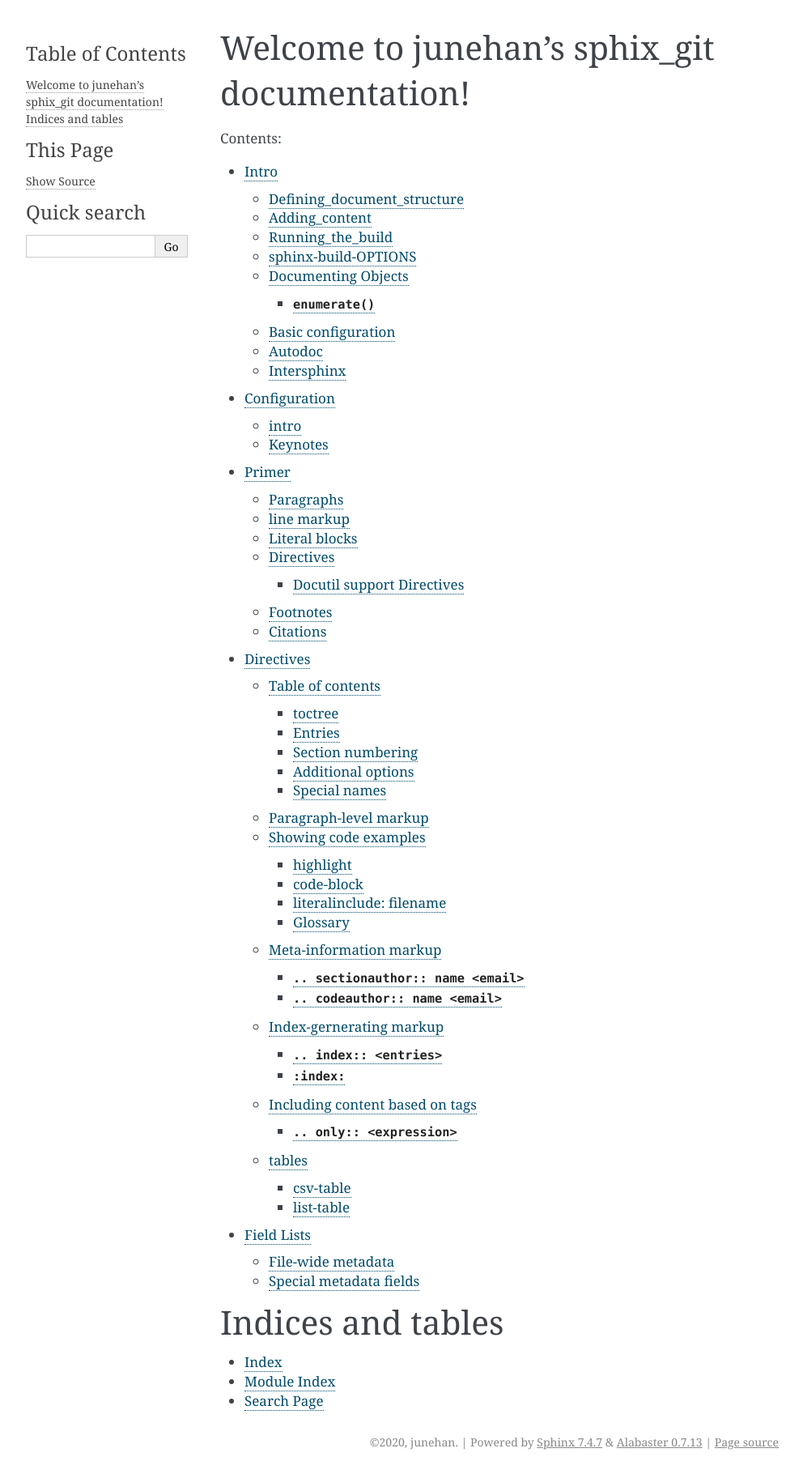
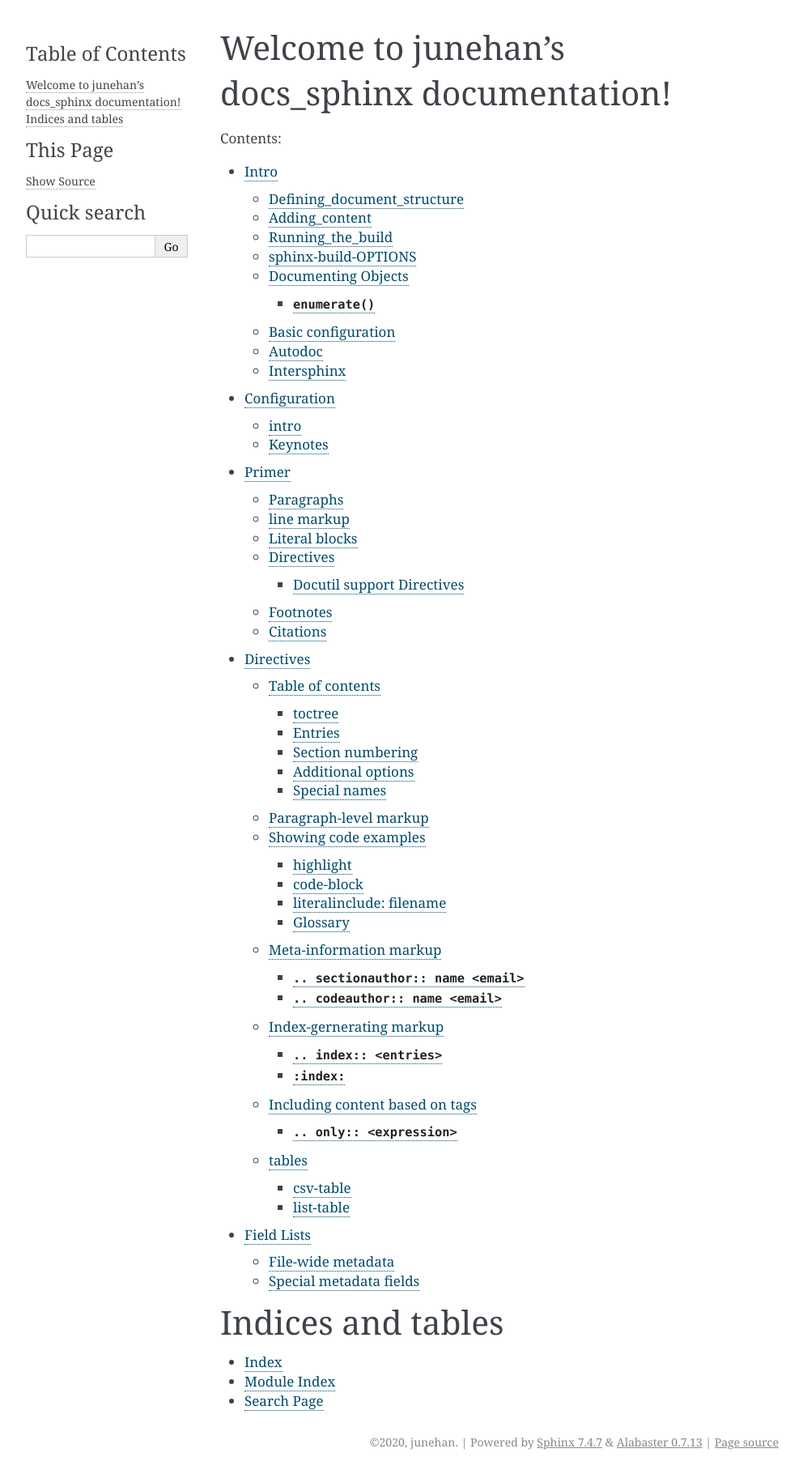
Before and after one commit to junehan-dev/doc, a Sphinx documentation site: the page built from docsrc/source/index.rst, in a window 1280 px wide. Shown: the whole page at 81% size, without its empty margins (148-1140 px from the left). Built offline with Sphinx 7.4.7, drawn with Linux system fonts in a browser that asks for light colours.

Commit message:
readme conf index

```diff
--- a/README.rst
+++ b/README.rst
@@ -1,4 +1,4 @@
-Sphinx_docs_junehan
+docs_sphinx_junehan
 ===================
 
-| Provide sphinx documents at https://codenamenadja.github.io/sphinx_docs/index.html
+| Provide sphinx in korean documents at https://codenamenadja.github.io/docs/sphinx/index.html
--- a/docsrc/source/conf.py
+++ b/docsrc/source/conf.py
@@ -17,7 +17,7 @@
 
 # -- Project information -----------------------------------------------------
 
-project = 'sphinx_doc'
+project = 'docs_sphinx'
 copyright = '2020, junehan'
 author = 'junehan'
 
--- a/docsrc/source/index.rst
+++ b/docsrc/source/index.rst
@@ -3,8 +3,8 @@
    You can adapt this file completely to your liking, but it should at least
    contain the root `toctree` directive.
 
-Welcome to junehan's sphix_git documentation!
-=============================================
+Welcome to junehan's docs_sphinx documentation!
+===============================================
 
 .. toctree::
    :maxdepth: 3
```
